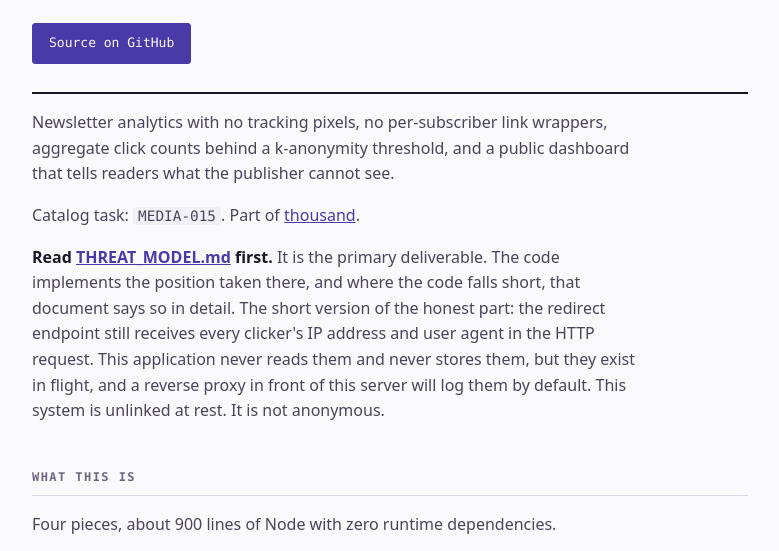
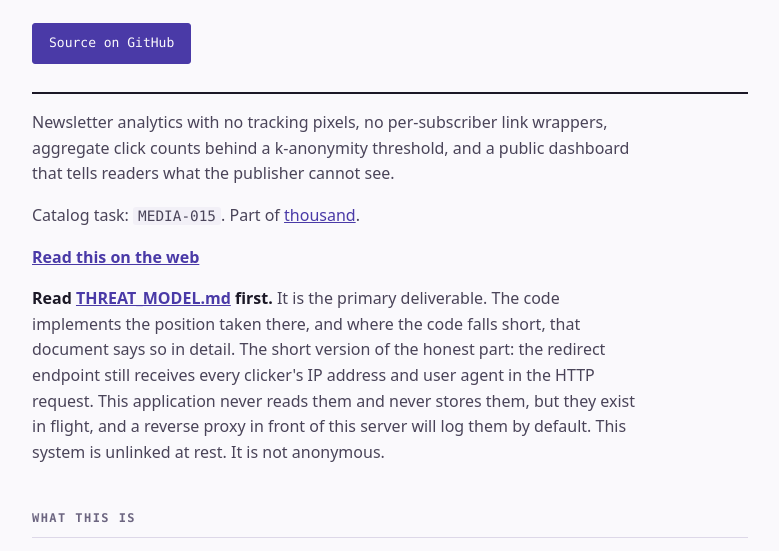
Before and after one commit to JesseRWeigel/honest-newsletter-stats, a website: page docs/index.html in a window 1280 px wide. Shown: the part 195-746 px from the top of the page, without its empty margins (250-1029 px from the left). Drawn offline with Linux system fonts and the light colour scheme.

Commit message:
docs: link the GitHub Pages site from the README
The About section carries the same URL. A reader landing on the repo should not
have to guess that a rendered version exists.

```diff
--- a/docs/index.html
+++ b/docs/index.html
@@ -62,6 +62,7 @@ font-size:14px;color:var(--ink3)}
 </header>
 <p>Newsletter analytics with no tracking pixels, no per-subscriber link wrappers, aggregate click counts behind a k-anonymity threshold, and a public dashboard that tells readers what the publisher cannot see.</p>
 <p>Catalog task: <code>MEDIA-015</code>. Part of <a href="../../README.md">thousand</a>.</p>
+<p><strong><a href="https://jesserweigel.github.io/honest-newsletter-stats/">Read this on the web</a></strong></p>
 <p><strong>Read <a href="THREAT_MODEL.md">THREAT_MODEL.md</a> first.</strong> It is the primary deliverable. The code implements the position taken there, and where the code falls short, that document says so in detail. The short version of the honest part: the redirect endpoint still receives every clicker&#x27;s IP address and user agent in the HTTP request. This application never reads them and never stores them, but they exist in flight, and a reverse proxy in front of this server will log them by default. This system is unlinked at rest. It is not anonymous.</p>
 <h2>What this is</h2>
 <p>Four pieces, about 900 lines of Node with zero runtime dependencies.</p>
```
Also changed, not shown: README.md.
